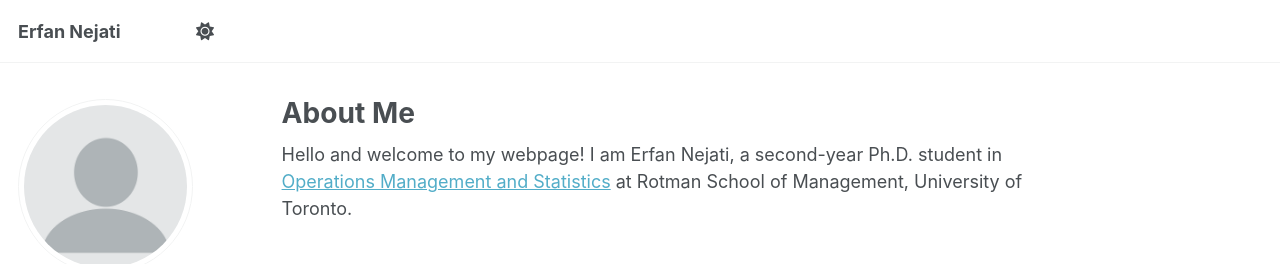
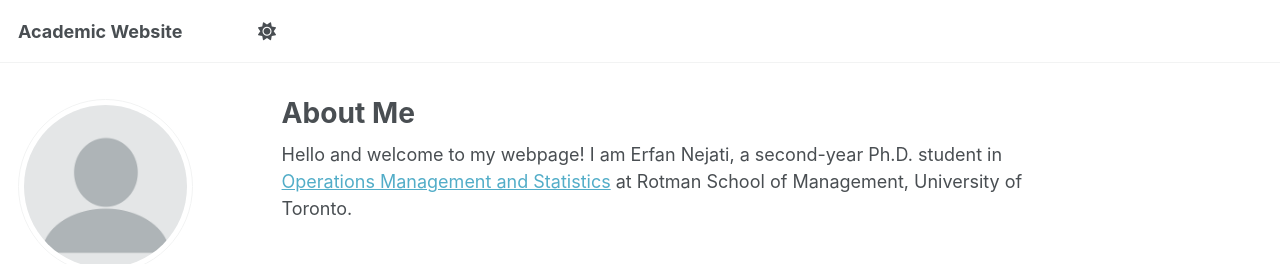
Before and after one commit to erfannjt/my-website, a Jekyll site: the page built from _pages/about.md, in a window 1280 px wide. Shown: the top 264 px of the page. Built offline with Jekyll 4.4.1, drawn with Linux system fonts in a browser that asks for light colours; some web fonts are replaced; a script that is not in the unit is left out.

Commit message:
Update _config.yml

```diff
--- a/_config.yml
+++ b/_config.yml
@@ -9,7 +9,7 @@
 # Basic Site Settings
 locale                   : "en-US"
 site_theme               : "default"
-title                    : "Erfan Nejati"
+title                    : "Academic Website"
 title_separator          : "-"
 name                     : &name "Your Name"
 description              : &description "personal description"
```
